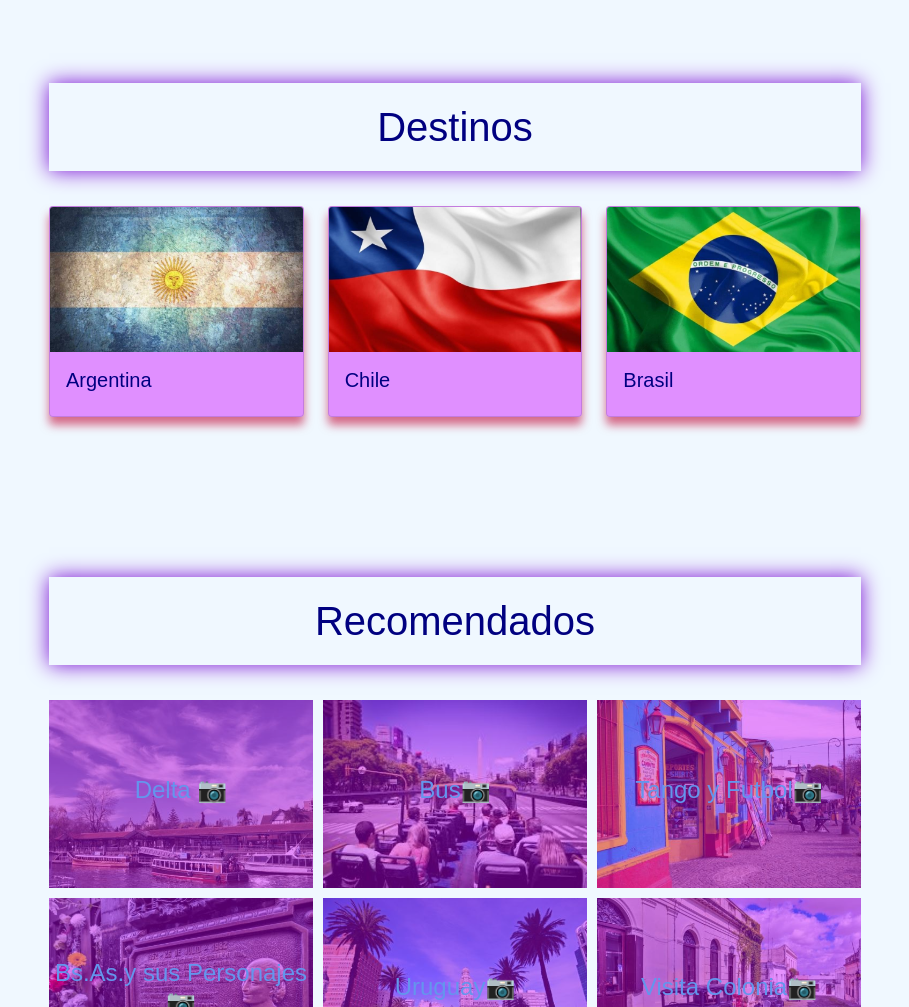
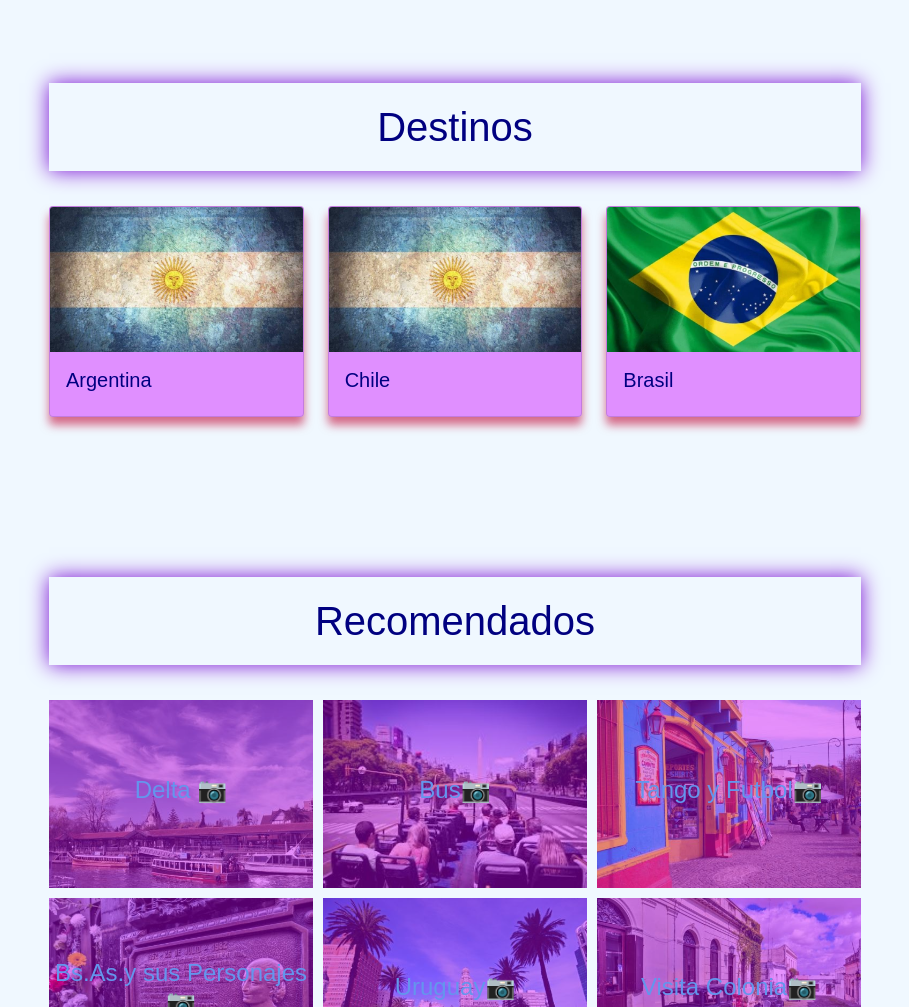
Before and after one commit to JKejsefman/proyectofinal-web, a website: page index.html in a window 1280 px wide. Shown: the part 726-1733 px from the top of the page, without its empty margins (169-1078 px from the left). Drawn offline with nearby package versions, Linux system fonts and the light colour scheme.

Commit message:
Update index.html

```diff
--- a/index.html
+++ b/index.html
@@ -125,7 +125,7 @@
           </div>
           <div class="col">
           <div class="card h-100">
-              <img src="./img/Chile.jpg" class="card-img-top" alt="Chile">
+              <img src="./img/argentina.jpg" class="card-img-top" alt="Chile">
               <div class="card-body">
                 <h5 class="card-title">Chile</h5>
               </div>
```
